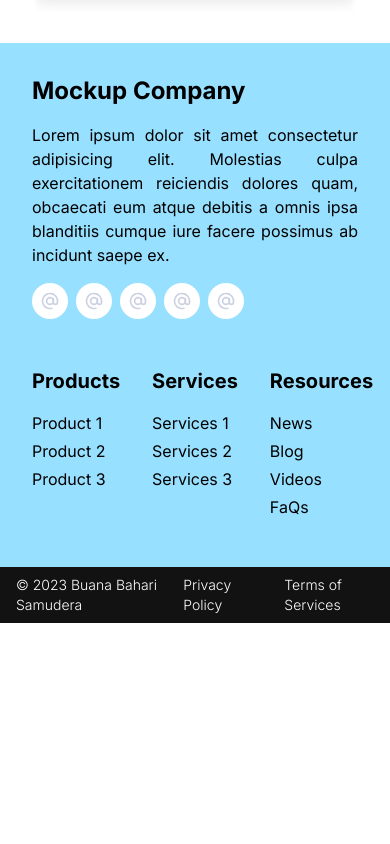
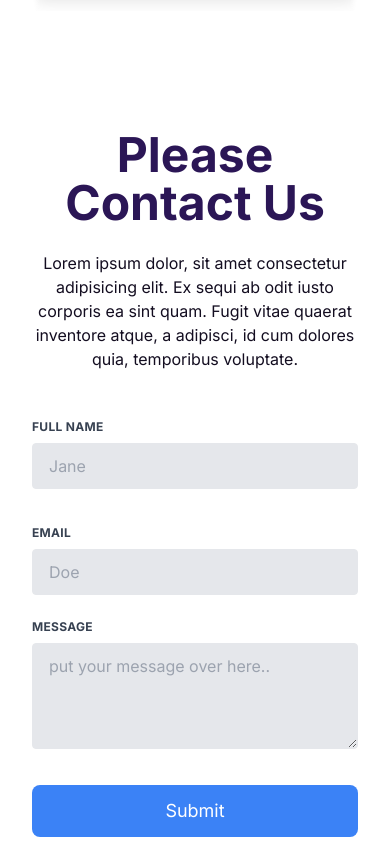
Before and after one commit to soerjo/next-buana-bahari-samudera, a Next.js app: page / in a window 390 px wide. Shown: the part 5000-5844 px from the top of the page. Before the commit the page ends 5623 px from the top, so only its background shows below. Built offline with nearby package versions, Linux system fonts and the light colour scheme.

Commit message:
[add] - implement contact section to send email api

```diff
--- a/src/app/page.tsx
+++ b/src/app/page.tsx
@@ -7,6 +7,7 @@ import SectionPricing from "@/components/SectionPricing";
 import SectionInformation from "@/components/SectionInformation";
 import Footer from "@/components/Footer";
 import ContextComp from "@/components/ContextComp";
+import SectionContact from "@/components/SectionContact";
 
 export default function Home() {
   return (
@@ -18,6 +19,7 @@ export default function Home() {
         <SectionAbout />
         <SectionPricing />
         <SectionInformation />
+        <SectionContact />
         <Footer />
       </ContextComp>
     </main>
--- a/src/components/Navbar/data.json
+++ b/src/components/Navbar/data.json
@@ -25,6 +25,11 @@
             "name": "Information",
             "link": "#information",
             "iconsrc": ""
+        },
+        {
+            "name": "Contact",
+            "link": "#contact",
+            "iconsrc": ""
         }
     ],
     "buttons": [
--- /dev/null
+++ b/src/components/SectionContact/index.tsx
@@ -0,0 +1,109 @@
+'use client'
+
+import React from "react";
+import SectionComp from "../SectionComp";
+
+const initialStateForm = {
+    name: "",
+    email: "",
+    message: ""
+}
+
+const SectionContact = () => {
+    const [formValue, setformValue] = React.useState(initialStateForm)
+    const [loading, setloading] = React.useState(false)
+
+    const handleSubmitForm = async (e: React.FormEvent<HTMLFormElement>) => {
+        e.preventDefault()
+        setloading(true)
+
+        await fetch("/api/send-message", {
+            method: "POST",
+            headers: { "Content-Type": "application/json" },
+            body: JSON.stringify(formValue),
+        })
+
+        setloading(false)
+        setformValue(initialStateForm)
+    }
+    return (
+        <SectionComp id="contact" classname="bg-white">
+            <div className="relative w-full h-full flex justify-center items-center flex-col py-8 gap-8 container p-8 mx-auto">
+                <div className="max-w-[653px] mx-auto flex flex-col justify-center items-center pt-14 md:pt-12">
+                    <h1 className="text-[#2b1656] text-center text-5xl font-bold mb-2">
+                        {`Please Contact Us`}
+                    </h1>
+                    <p className="text-[#130d20] text-center py-4">
+                        Lorem ipsum dolor, sit amet consectetur adipisicing elit. Ex sequi
+                        ab odit iusto corporis ea sint quam. Fugit vitae quaerat inventore
+                        atque, a adipisci, id cum dolores quia, temporibus voluptate.
+                    </p>
+                </div>
+                <form className="w-full max-w-3xl" onSubmit={handleSubmitForm} >
+                    <div className="flex flex-wrap -mx-3 mb-6">
+                        <div className="w-full md:w-1/2 px-3 mb-6 md:mb-0">
+                            <label
+                                className="block uppercase tracking-wide text-gray-700 text-xs font-bold mb-2"
+                                htmlFor="name"
+                            >
+                                Full Name
+                            </label>
+                            <input
+                                className="appearance-none block w-full bg-gray-200 text-gray-700 border rounded py-3 px-4 mb-3 leading-tight focus:outline-none focus:bg-white"
+                                id="name"
+                                type="text"
+                                placeholder="Jane"
+                                value={formValue.name}
+                                onChange={(e) => setformValue(prev => ({ ...prev, name: e.target.value }))}
+                                required
+                            />
+                            {/* <p className="text-red-500 text-xs italic">Please fill out this field.</p> */}
+                        </div>
+                        <div className="w-full md:w-1/2 px-3">
+                            <label
+                                className="block uppercase tracking-wide text-gray-700 text-xs font-bold mb-2"
+                                htmlFor="email"
+
+                            >
+                                Email
+                            </label>
+                            <input
+                                className="appearance-none block w-full bg-gray-200 text-gray-700 border border-gray-200 rounded py-3 px-4 leading-tight focus:outline-none focus:bg-white focus:border-gray-500"
+                                id="email"
+                                type="email"
+                                placeholder="Doe"
+                                value={formValue.email}
+                                onChange={(e) => setformValue(prev => ({ ...prev, email: e.target.value }))}
+                                required
+                            />
+                        </div>
+                    </div>
+                    <div className="flex flex-wrap -mx-3 mb-6">
+                        <div className="w-full px-3">
+                            <label
+                                className="block uppercase tracking-wide text-gray-700 text-xs font-bold mb-2"
+                                htmlFor="message"
+                            >
+                                Message
+                            </label>
+                            <textarea
+                                rows={4}
+                                className="appearance-none block w-full bg-gray-200 text-gray-700 border border-gray-200 rounded py-3 px-4 mb-3 leading-tight focus:outline-none focus:bg-white focus:border-gray-500"
+                                id="message"
+                                placeholder="put your message over here.."
+                                value={formValue.message}
+                                onChange={(e) => setformValue(prev => ({ ...prev, message: e.target.value }))}
+                                required
+                            />
+                            {/* <p className="text-gray-600 text-xs italic">Make it as long and as crazy as you'd like</p> */}
+                        </div>
+                    </div>
+
+                    <button type="submit" className={`bg-blue-500 w-full py-3 rounded-[8px] text-white text-lg ${loading && "bg-slate-400"}`} disabled={loading}>{!loading ? `Submit` : `sending...`}</button>
+                </form>
+            </div>
+        </SectionComp>
+    );
+};
+
+export default SectionContact;
--- a/src/components/SectionInformation/index.tsx
+++ b/src/components/SectionInformation/index.tsx
@@ -1,5 +1,3 @@
-'use client'
-
 import React from 'react'
 import SectionComp from '../SectionComp'
 import listdata from './listdata.json'
```
